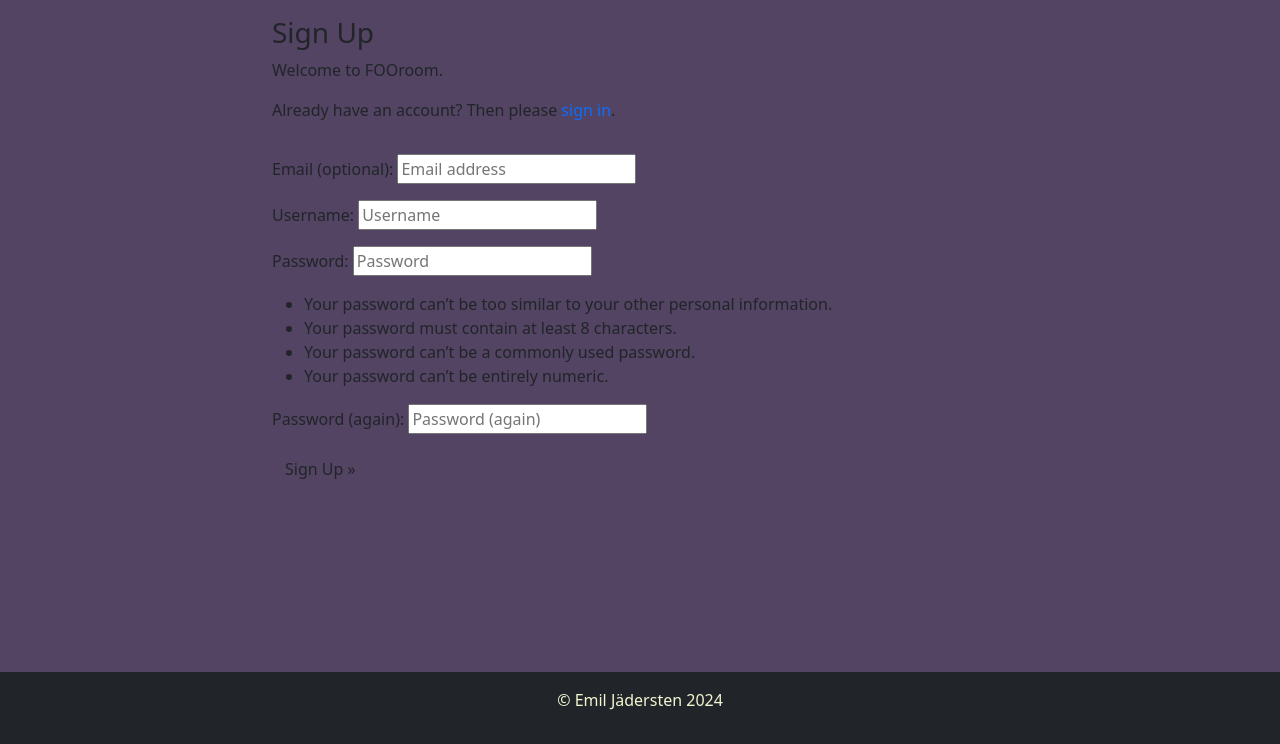
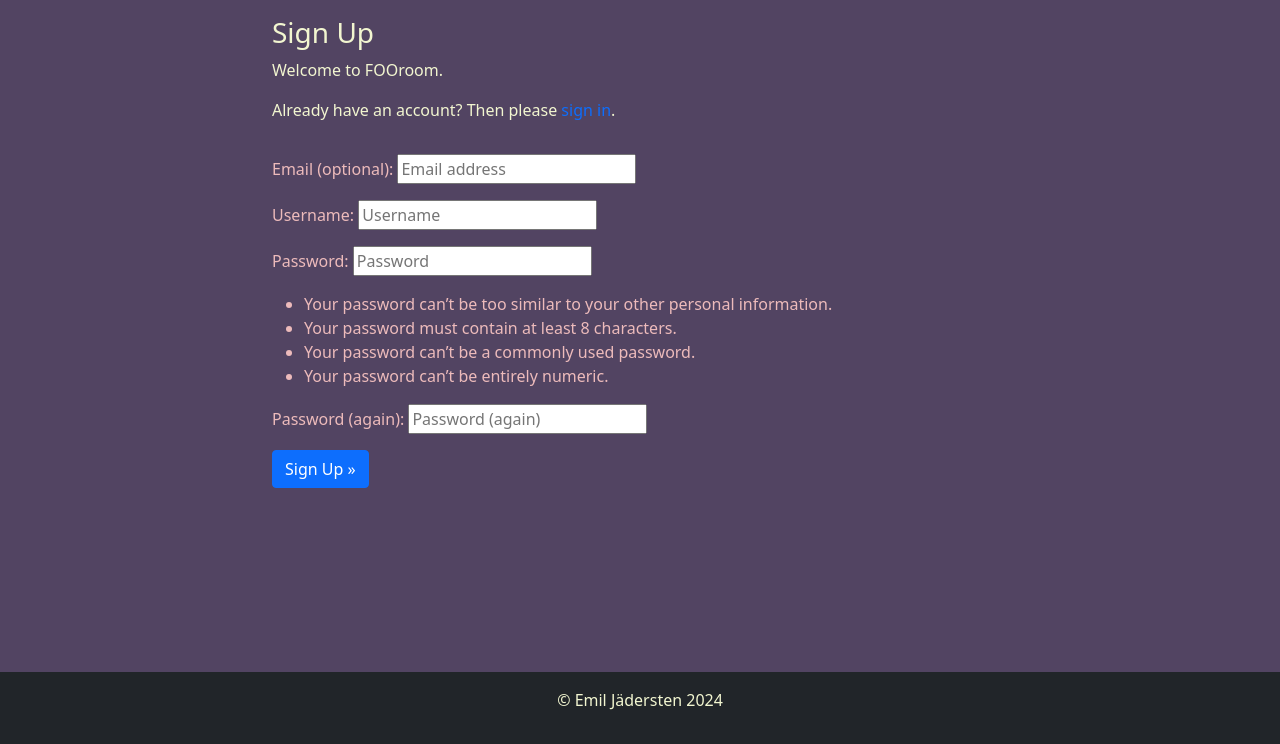
Before and after one commit to EmilionR/django-pp4, a Django app: page /accounts/signup/ in a window 1280 px wide. Shown: the part 56-800 px from the top of the page. Run offline with Django 4.2, Linux system fonts and the light colour scheme; parts of the project's set-up code (start-up, migrations or seed data) failed here and were passed over.

Commit message:
Improve styling of main pages

```diff
--- a/board/templates/board/index.html
+++ b/board/templates/board/index.html
@@ -28,7 +28,7 @@
                             <button id="submitButton" type="submit" class="btn btn-primary btn-lg">Submit</button>
                         </form>
                         {% else %}
-                        <p>Log in to leave a comment</p>
+                        <p class="text-white">You must log in to post a thread.</p>
                         {% endif %}
                     </div>
                 </div>
--- a/board/templates/board/post_detail.html
+++ b/board/templates/board/post_detail.html
@@ -51,7 +51,7 @@
                     <button id="submitButton" type="submit" class="btn btn-primary btn-lg">Submit</button>
                 </form>
                 {% else %}
-                <p>Log in to leave a comment</p>
+                <p class="text-white">You must log in to leave a comment.</p>
                 {% endif %}
             </div>
         </div>
--- a/fooroom/settings.py
+++ b/fooroom/settings.py
@@ -28,7 +28,7 @@ TEMPLATES_DIR = os.path.join(BASE_DIR, 'templates')
 SECRET_KEY = os.environ.get("SECRET_KEY")
 
 # SECURITY WARNING: don't run with debug turned on in production!
-DEBUG = False
+DEBUG = True
 
 ALLOWED_HOSTS = [
     '127.0.0.1',
--- a/static/css/style.css
+++ b/static/css/style.css
@@ -48,6 +48,12 @@ h2 {
     background-color: transparent;
 }
 
+.signup label,
+.signup li,
+.login label {
+    color: var(--clr-fade);
+}
+
 /* Styling for crispy comment form */
 #div_id_title label,
 #div_id_body label {
--- a/templates/account/login.html
+++ b/templates/account/login.html
@@ -10,9 +10,9 @@
 <div class="container">
     <div class="row">
         <div class="col-md-8 mt-3 offset-md-2">
-            <h3>{% trans "Sign In" %}</h3>
+            <h3  class="text-white">{% trans "Sign In" %}</h3>
 
-            <p>{% blocktrans %}Welcome back to FOOroom. To leave a comment or like a post, please log in. If
+            <p class="text-white">{% blocktrans %}Welcome back to FOOroom. Enter your username and password below to log in and post. If
                 you
                 have not created an account yet, then <a class="link" href="{{ signup_url }}">sign up</a>
                 first.{% endblocktrans %}</p>
@@ -26,7 +26,7 @@
                 {% if redirect_field_value %}
                 <input type="hidden" name="{{ redirect_field_name }}" value="{{ redirect_field_value }}" />
                 {% endif %}
-                <button class="btn btn-signup right" type="submit">{% trans "Sign In" %}</button>
+                <button class="btn btn-primary right" type="submit">{% trans "Sign In" %}</button>
             </form>
         </div>
     </div>
--- a/templates/account/logout.html
+++ b/templates/account/logout.html
@@ -8,9 +8,9 @@
 <div class="container">
     <div class="row">
         <div class="col-md-8 mt-3 offset-md-2">
-            <h3>{% trans "Sign Out" %}</h3>
+            <h3 class="text-white">{% trans "Sign Out" %}</h3>
 
-            <p>{% trans 'Are you sure you want to sign out?' %}</p>
+            <p class="text-white">{% trans 'Are you sure you want to sign out?' %}</p>
         </div>
     </div>
     <div class="row">
@@ -21,7 +21,7 @@
                 {% if redirect_field_value %}
                 <input type="hidden" name="{{ redirect_field_name }}" value="{{ redirect_field_value }}" />
                 {% endif %}
-                <button class="btn btn-signup right" type="submit">{% trans 'Sign Out' %}</button>
+                <button class="btn btn-primary right" type="submit">{% trans 'Sign Out' %}</button>
             </form>
         </div>
     </div>
--- a/templates/account/signup.html
+++ b/templates/account/signup.html
@@ -8,9 +8,9 @@
 <div class="container">
   <div class="row">
     <div class="col-md-8 mt-3 offset-md-2">
-      <h3>{% trans "Sign Up" %}</h3>
-      <p>Welcome to FOOroom.</p>
-      <p>{% blocktrans %}
+      <h3 class="text-white">{% trans "Sign Up" %}</h3>
+      <p class="text-white">Welcome to FOOroom.</p>
+      <p class="text-white">{% blocktrans %}
         Already have an account? Then please <a class="link" href="{{ login_url }}">sign in</a>.
         {% endblocktrans %}
       </p>
@@ -24,7 +24,7 @@
         {% if redirect_field_value %}
         <input type="hidden" name="{{ redirect_field_name }}" value="{{ redirect_field_value }}" />
         {% endif %}
-        <button class="btn btn-signup" type="submit">{% trans "Sign Up" %} &raquo;</button>
+        <button class="btn btn-primary" type="submit">{% trans "Sign Up" %} &raquo;</button>
       </form>
     </div>
   </div>
```
